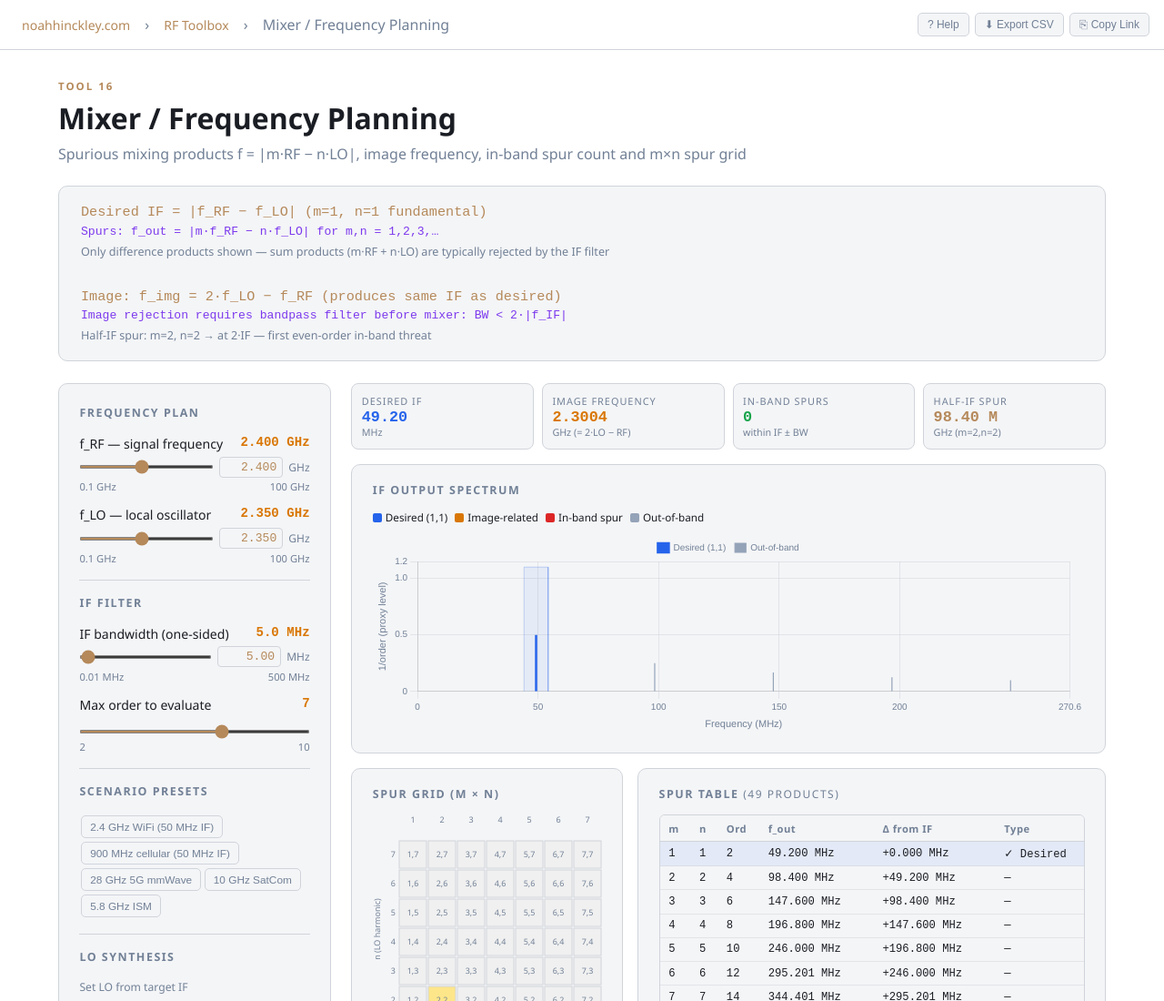
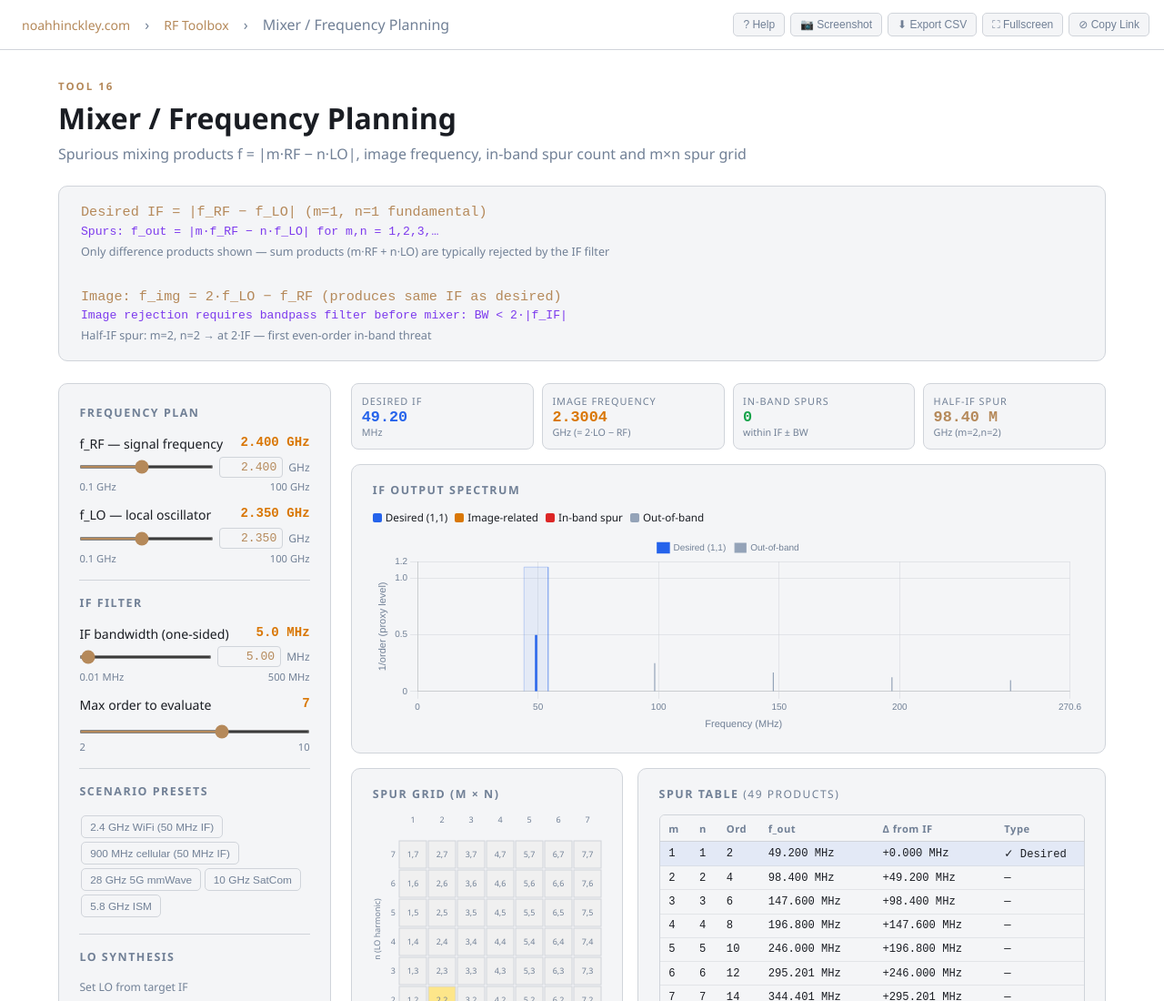
Before and after one commit to hinckster/RF-Toolbox, a website: page 16_mixer.html in a window 1280 px wide. Shown: the top 1100 px of the page at 91% size. Drawn offline with nearby package versions, Linux system fonts and the light colour scheme.

Commit message:
Fix toolbar — add Screenshot and Fullscreen to 16_mixer

```diff
--- a/16_mixer.html
+++ b/16_mixer.html
@@ -118,8 +118,10 @@
 
 <div class="toolbar">
   <button class="tbtn" onclick="showHelp()">? Help</button>
-  <button class="tbtn" onclick="exportCSV()">⬇ Export CSV</button>
-  <button class="tbtn" id="copyBtn" onclick="copyLink()">⎘ Copy Link</button>
+  <button class="tbtn" onclick="takeScreenshot('Mixer / Frequency Planning')">&#128247; Screenshot</button>
+  <button class="tbtn" onclick="exportCSV()">&#11015; Export CSV</button>
+  <button class="tbtn" onclick="toggleFullscreen()">&#9974; Fullscreen</button>
+  <button class="tbtn" id="copyBtn" onclick="copyLink()">&#8856; Copy Link</button>
 </div>
 
 <nav>
@@ -598,6 +600,73 @@ function updateTable(spurs, fIF) {
   }).join('');
 }
 
+// ── Screenshot ────────────────────────────────────────────
+function takeScreenshot(toolName) {
+  const canvases = [...document.querySelectorAll('canvas')];
+  const padding   = 16;
+  const titleH    = 40;
+
+  const totalW = canvases.reduce((sum, c) => sum + c.width + padding, padding);
+  const maxH   = Math.max(...canvases.map(c => c.height));
+
+  const out = document.createElement('canvas');
+  out.width  = totalW;
+  out.height = maxH + titleH + padding * 2;
+
+  const ctx = out.getContext('2d');
+
+  // Background — matches page bg-base
+  ctx.fillStyle = '#ffffff';
+  ctx.fillRect(0, 0, out.width, out.height);
+
+  // Top bar
+  ctx.fillStyle = '#f4f5f7';
+  ctx.fillRect(0, 0, out.width, titleH);
+
+  // Title text
+  ctx.fillStyle = '#1a1d23';
+  ctx.font = 'bold 13px Segoe UI, system-ui, sans-serif';
+  ctx.fillText(toolName + '  ·  RF Toolbox', padding, 17);
+
+  // Subtitle / URL
+  ctx.fillStyle = '#b5895a';
+  ctx.font = '11px Segoe UI, system-ui, sans-serif';
+  ctx.fillText('hinckster.github.io/RF-Toolbox', padding, 32);
+
+  // Timestamp (right-aligned)
+  const ts = new Date().toISOString().slice(0, 19).replace('T', ' ') + ' UTC';
+  ctx.fillStyle = '#718096';
+  ctx.font = '10px Courier New, monospace';
+  const tsW = ctx.measureText(ts).width;
+  ctx.fillText(ts, out.width - tsW - padding, 24);
+
+  // Draw each canvas
+  let x = padding;
+  canvases.forEach(c => {
+    ctx.drawImage(c, x, titleH + padding);
+    x += c.width + padding;
+  });
+
+  // Download
+  const a    = document.createElement('a');
+  const slug = toolName.toLowerCase().replace(/\s+/g, '_');
+  const fn   = new Date().toISOString().slice(0, 19).replace(/[:T]/g, '-');
+  a.download = `${slug}_${fn}.png`;
+  a.href     = out.toDataURL('image/png');
+  a.click();
+}
+
+// ── Fullscreen ────────────────────────────────────────────
+function toggleFullscreen() {
+  if (!document.fullscreenElement) {
+    document.documentElement.requestFullscreen().catch(err => {
+      console.warn('Fullscreen request failed:', err.message);
+    });
+  } else {
+    document.exitFullscreen();
+  }
+}
+
 // ── Export CSV ────────────────────────────────────────────
 function exportCSV() {
   const fRF = logVal('frf'), fLO = logVal('flo');
```
